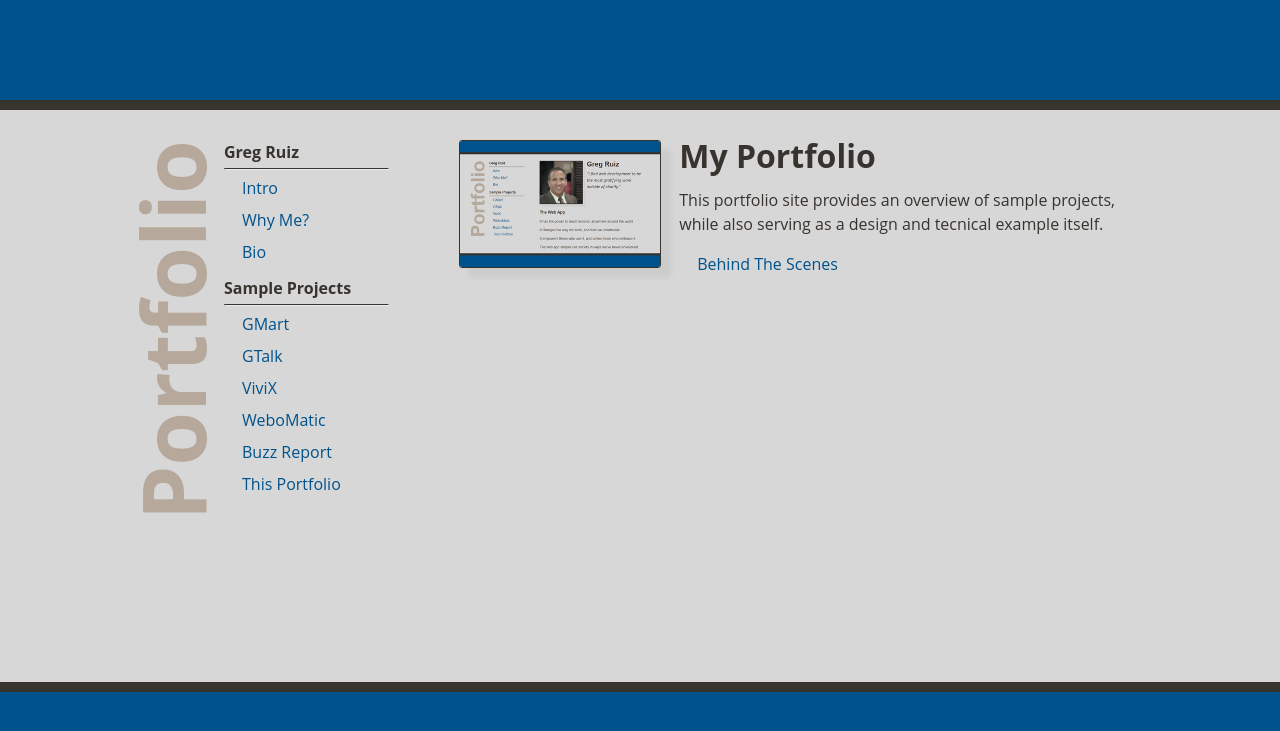
After one commit to GregBoBeg/gregruizportfolio, a Django app: page /portfolio/ in a window 1280 px wide. The commit adds this page. Shown: the top 731 px of the page. Run offline with Django 3.2, Linux system fonts and the light colour scheme.

Commit message:
added portfolio project page w fade-in

```diff
--- a/gfolio_app/static/gfolio_app/main.css
+++ b/gfolio_app/static/gfolio_app/main.css
@@ -91,6 +91,7 @@ hr {
     padding: 0px 0px 0px 0px;
 }
 
+
  /*-----------*/
 /* Side Menu */
 
@@ -179,12 +180,12 @@ hr {
     transform-style: preserve-3d;
 }
 
-.proj-img-inner.hover {
+.proj-img-inner.flip-element {
     transform: rotateY(180deg);
 }
-.proj-img-inner.zoom {
+
+.proj-img-inner.zoom-element {
     transform: scale(1.02, 1.02);
-
 }
 
 .proj-img-front, .proj-img-back {
@@ -207,3 +208,48 @@ hr {
 .proj-img-back img {
     width: 200px;
 }
+
+#portfolioBTS {
+    margin: 30px 0px 0px 0px;
+}
+
+.element-to-fade {
+    opacity: 0;
+}
+
+.fade-in-element {
+    -webkit-animation: fadein 2s forwards; /* Safari, Chrome and Opera > 12.1 */
+       -moz-animation: fadein 2s forwards; /* Firefox < 16 */
+        -ms-animation: fadein 2s forwards; /* Internet Explorer */
+         -o-animation: fadein 2s forwards; /* Opera < 12.1 */
+            animation: fadein 2s forwards;
+}
+
+@keyframes fadein {
+    from { opacity: 0; }
+    to   { opacity: 1; }
+}
+
+/* Firefox < 16 */
+@-moz-keyframes fadein {
+    from { opacity: 0; }
+    to   { opacity: 1; }
+}
+
+/* Safari, Chrome and Opera > 12.1 */
+@-webkit-keyframes fadein {
+    from { opacity: 0; }
+    to   { opacity: 1; }
+}
+
+/* Internet Explorer */
+@-ms-keyframes fadein {
+    from { opacity: 0; }
+    to   { opacity: 1; }
+}
+
+/* Opera < 12.1 */
+@-o-keyframes fadein {
+    from { opacity: 0; }
+    to   { opacity: 1; }
+}
--- a/gfolio_app/templates/gfolio_app/base.html
+++ b/gfolio_app/templates/gfolio_app/base.html
@@ -30,13 +30,50 @@
                 <div class="menu-item" ><a href="{% url 'project' 'ViviX' %}">ViviX</a></div>
                 <div class="menu-item" ><a href="{% url 'project' 'WeboMatic' %}">WeboMatic</a></div>
                 <div class="menu-item" ><a href="{% url 'project' 'Buzz Report' %}">Buzz Report</a></div>
-                <div class="menu-item" ><a href="{% url 'project' 'This Portfolio' %}">This Portfolio</a></div>
+                <div class="menu-item" ><a href="{% url 'portfolio' %}">This Portfolio</a></div>
             </div>
             <div class="main-content">
             <!-- Body Content -->
             {% block content %}{% endblock %}
             </div>
         </div>
-
     </body>
 </html>
+
+<script>
+
+    let hoverFlip = document.getElementById("BTSButton");
+    if (hoverFlip) {
+        hoverFlip.addEventListener("mouseenter", function( event ) {
+            document.getElementById('proj-img').classList.add('flip-element');
+        });
+        hoverFlip.addEventListener("mouseleave", function( event ) {
+            document.getElementById('proj-img').classList.remove('flip-element');
+        });
+    };
+
+    let hoverZoom = document.getElementById("TDButton");
+    if (hoverZoom) {
+        hoverZoom.addEventListener("mouseenter", function( event ) {
+            document.getElementById('proj-img').classList.add('zoom-element');
+        });
+        hoverZoom.addEventListener("mouseleave", function( event ) {
+            document.getElementById('proj-img').classList.remove('zoom-element');
+        });
+    };
+
+    let folioAction = document.getElementById("folioButton");
+    if (folioAction) {
+        folioAction.addEventListener("mouseenter", function( event ) {
+            document.getElementById('proj-img').classList.add('flip-element');
+        });
+        folioAction.addEventListener("mouseleave", function( event ) {
+            document.getElementById('proj-img').classList.remove('flip-element');
+        });
+        folioAction.addEventListener("click", function( event ) {
+            console.log("clicked it");
+            document.getElementById('portfolioBTS').classList.add('fade-in-element');
+        });
+    };
+
+</script>
--- /dev/null
+++ b/gfolio_app/templates/gfolio_app/portfolio.html
@@ -0,0 +1,31 @@
+{% extends "gfolio_app/base.html" %}
+{% block content %}
+
+
+
+<div class="image-box">
+    <div>
+        <div class="proj-img">
+            <div id="proj-img" class="proj-img-inner">
+                <div class="proj-img-front">
+                    <img src="../media/content_images/project-this portfolio.png">
+                </div>
+                <div class="proj-img-back">
+                    <img src="../media/content_images/ImgGear.png">
+                </div>
+            </div>
+        </div>
+    </div>
+    <div>
+        <p class="image-title">My Portfolio</p>
+        <p>
+            This portfolio site provides an overview of sample projects, while also serving as a design and tecnical example itself.
+        </p>
+        <p class="link-list"><a class="menu-item" href="#" target=" " id="folioButton">Behind The Scenes</a></p>
+    </div>
+</div>
+<div id="portfolioBTS" class="element-to-fade BTSdiv">
+    {% include "gfolio_app/portfolioBTS.html" %}
+</div>
+
+{% endblock content %}
--- /dev/null
+++ b/gfolio_app/templates/gfolio_app/portfolioBTS.html
@@ -0,0 +1,17 @@
+<p>
+    Although this site is rather simple, it does leverage the Django framework to reduce code redundancy.
+    Each “project” page is generated dynamically by passing-in the Project Name, and loading a corresponding image and html file of the same name.
+</p>
+<p>
+    Some nifty CSS work is also demonstrated, ranging from basic hover effects in the menu,
+    to writing the word “Portfolio” on its side, to flipping images when hovering over buttons.
+    Very little JavaScript was used - only to recognize button events and assign css automation classes to elements.
+</p>
+<p>
+    This site has been deployed to a cloud environment, on the AWS platform.
+    The project is maintained with version control, using GIT, and pushed to a Github repository.
+    AWS deployment is configured with a CodePipeline to automatically recognize and deploy changes from the Github repository.
+</p>
+<p>
+    And finally, the site has a simple, clean design, with a masculine color scheme for a bold presence.
+</p>
--- a/gfolio_app/urls.py
+++ b/gfolio_app/urls.py
@@ -6,6 +6,7 @@ urlpatterns = [
     path('', views.index, name="gfolio-home" ),
     path('whyGreg/', views.whyGreg, name="whyGreg" ),
     path('bio/', views.bio, name="bio" ),
+    path('portfolio/', views.portfolio, name="portfolio" ),
 
     path('project/<str:projectName>/', views.project, name='project')
 ]
--- a/gfolio_app/views.py
+++ b/gfolio_app/views.py
@@ -9,6 +9,9 @@ def whyGreg(request):
 def bio(request):
     return render(request, 'gfolio_app/bio.html')
 
+def portfolio(request):
+    return render(request, 'gfolio_app/portfolio.html')
+
 
 def project(request, projectName):
     context = {"projectName": projectName}
```
Also changed, not shown: gfolio_app/templates/gfolio_app/project-this portfolio.html (deleted, +0 -19 lines), gfolio_app/templates/gfolio_app/project.html (+1 -23 lines).
